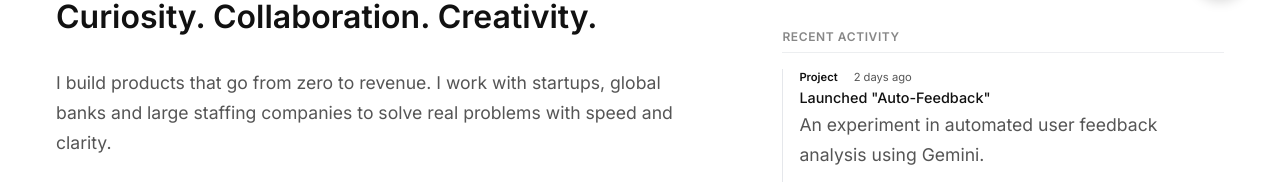
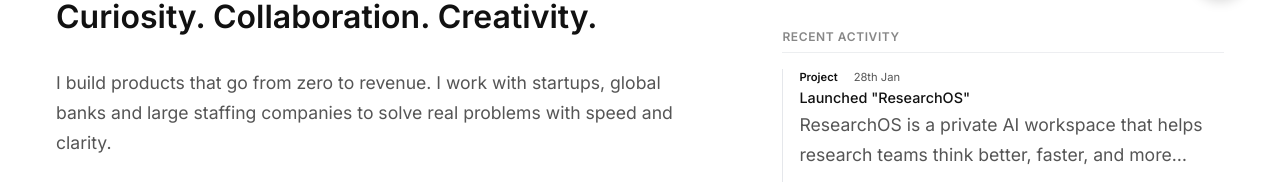
Before and after one commit to neetishtewari/neetishai, a Next.js app: page / in a window 1280 px wide. Shown: the part 770-952 px from the top of the page. Built offline with nearby package versions, Linux system fonts and the light colour scheme; no server answers; what notion-to-md would draw is missing.

Commit message:
feat: update Recent Activity with ResearchOS launch

```diff
--- a/components/LiveFeed.tsx
+++ b/components/LiveFeed.tsx
@@ -7,9 +7,9 @@ const MANUAL_ITEMS = [
     {
         id: 'm1',
         type: 'Project',
-        title: 'Launched "Auto-Feedback"',
-        date: '2 days ago',
-        description: 'An experiment in automated user feedback analysis using Gemini.',
+        title: 'Launched "ResearchOS"',
+        date: '28th Jan',
+        description: 'ResearchOS is a private AI workspace that helps research teams think better, faster, and more consistently.',
     }
 ];
 
```
